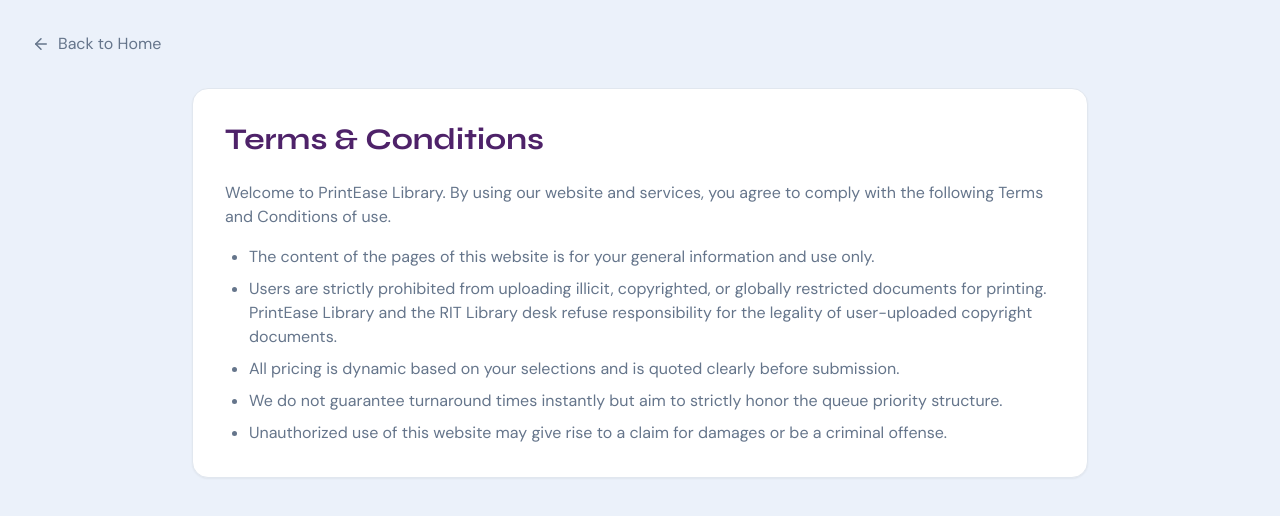
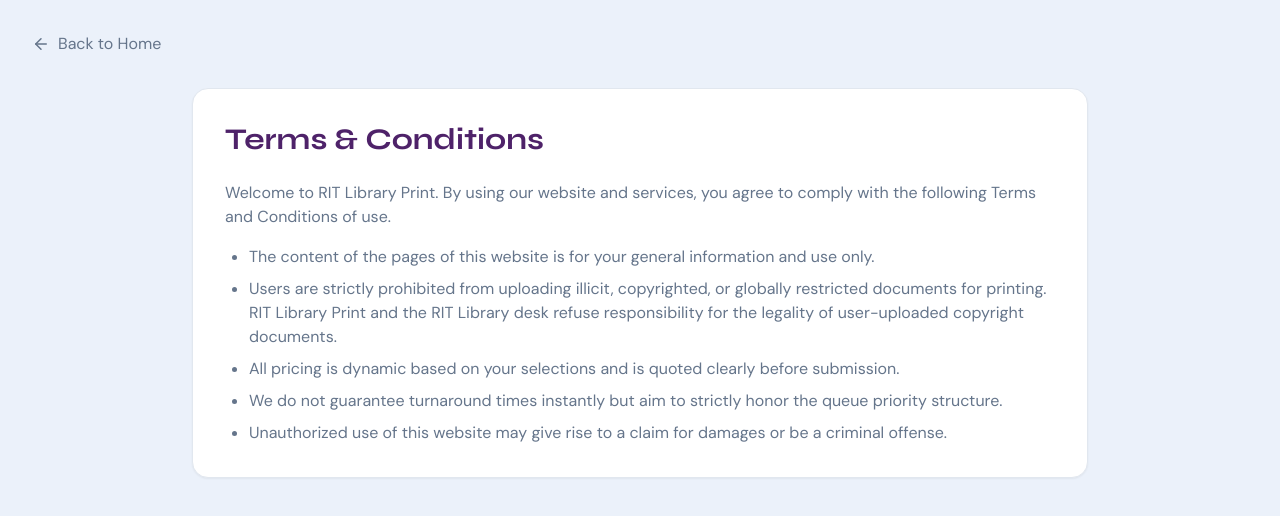
Before and after one commit to vk9199kadam-hue/print-lib, a React (Vite) app: page /terms in a window 1280 px wide. Shown: the top 516 px of the page. Built offline with nearby package versions, Linux system fonts and the light colour scheme; no server answers.

Commit message:
Rename PrintEase Library to RIT Library Print

```diff
--- a/index.html
+++ b/index.html
@@ -4,9 +4,9 @@
     <meta charset="UTF-8" />
     <meta name="viewport" content="width=device-width, initial-scale=1.0" />
     <link rel="icon" type="image/svg+xml" href="/favicon.svg" />
-    <title>PrintEase Library</title>
+    <title>RIT Library Print</title>
     <meta name="description" content="RIT College Internal Printing Portal" />
-    <meta name="author" content="PrintEase" />
+    <meta name="author" content="RIT Library Print" />
   </head>
 
   <body>
--- a/src/pages/Landing.tsx
+++ b/src/pages/Landing.tsx
@@ -52,7 +52,7 @@
               <Library size={28} />
            </div>
            <h1 className="font-syne font-black text-4xl md:text-5xl text-slate-900 tracking-tighter">
-             PrintEase <span className="text-blue-600">Library</span>
+             RIT Library <span className="text-blue-600">Print</span>
            </h1>
         </div>
         <p className="mt-2 text-lg text-slate-500 font-bold uppercase tracking-widest text-xs relative z-10">
--- a/src/pages/public/About.tsx
+++ b/src/pages/public/About.tsx
@@ -12,9 +12,9 @@
       <div className="max-w-4xl mx-auto bg-card p-8 rounded-2xl shadow-sm border border-input">
         <h1 className="text-3xl font-bold mb-6 text-blue-primary">About Us</h1>
         <div className="space-y-4 text-muted-foreground">
-          <p>Welcome to PrintEase Library.</p>
+          <p>Welcome to RIT Library Print.</p>
           <p>We are a dedicated online platform designed to simplify document printing for college students and staff. Our mission is to bridge the gap between students needing fast, reliable printing and the RIT Library services, reducing waiting lines and ensuring seamless order management.</p>
-          <p>Through PrintEase Library, you can seamlessly upload documents, select precisely how you want them printed, and submit them directly. Your print orders are instantly sent to the library desk for processing.</p>
+          <p>Through RIT Library Print, you can seamlessly upload documents, select precisely how you want them printed, and submit them directly. Your print orders are instantly sent to the library desk for processing.</p>
           <p>Our goal is to make campus printing incredibly efficient, fully transparent, and user-friendly!</p>
         </div>
       </div>
--- a/src/pages/public/Contact.tsx
+++ b/src/pages/public/Contact.tsx
@@ -14,7 +14,7 @@
         <div className="space-y-4 text-muted-foreground">
           <p>If you have any questions or require support regarding your print orders, please contact us immediately.</p>
           <div className="my-6 space-y-3 bg-secondary/50 p-6 rounded-xl border border-input">
-            <p><strong className="text-foreground">Legal Entity Name:</strong> Viraj Kadam (PrintEase Library)</p>
+            <p><strong className="text-foreground">Legal Entity Name:</strong> Viraj Kadam (RIT Library Print)</p>
             <p><strong className="text-foreground">Official Email:</strong> vk9199kadam@gmail.com</p>
             <p><strong className="text-foreground">Contact Number:</strong> +91-9359075793</p>
             <p><strong className="text-foreground">Operational Address:</strong> College Campus, Ishwarpur, PIN - 415409, Maharashtra, India</p>
--- a/src/pages/public/Privacy.tsx
+++ b/src/pages/public/Privacy.tsx
@@ -16,7 +16,7 @@
           <h2 className="text-xl font-bold text-foreground mt-6 mb-2">1. Personal Information We Collect</h2>
           <p>We collect essential details to process your documents, including your Name, Roll Number, Email, and the structural digital files (PDF, PPT, Word) you upload.</p>
           <h2 className="text-xl font-bold text-foreground mt-6 mb-2">2. How Do We Use Your Personal Information?</h2>
-          <p>Your privacy is our priority. At PrintEase Library, we implement strict standards for handling student documents.</p>
+          <p>Your privacy is our priority. At RIT Library Print, we implement strict standards for handling student documents.</p>
           <p>Your uploaded documents are processed specifically by the RIT Library desk staff to complete the order. We do not sell or freely distribute any user data.</p>
           <p>We only collect the information necessary to identify your order (Name and PRN). All identifiable data and files are purged according to our temporary storage policy.</p>
         </div>
--- a/src/pages/public/Refund.tsx
+++ b/src/pages/public/Refund.tsx
@@ -12,7 +12,7 @@
       <div className="max-w-4xl mx-auto bg-card p-8 rounded-2xl shadow-sm border border-input">
         <h1 className="text-3xl font-bold mb-6 text-blue-primary">Corrective Measures Policy</h1>
         <div className="space-y-4 text-muted-foreground">
-          <p>At PrintEase Library, we try to ensure your satisfaction with every print securely.</p>
+          <p>At RIT Library Print, we try to ensure your satisfaction with every print securely.</p>
           <p>Since this is a student service portal, our primary goal is to provide accurate and high-quality prints for your academic success.</p>
           <p>If there is an error on the prints (massive streaks, missing pages due to our system bug, or incorrect binding services) you can report it at the library desk physically during pickup.</p>
           <p>We do not offer cash refunds, but we will re-print any defective documents caused by library equipment errors at no additional cost.</p>
--- a/src/pages/public/Terms.tsx
+++ b/src/pages/public/Terms.tsx
@@ -12,10 +12,10 @@
       <div className="max-w-4xl mx-auto bg-card p-8 rounded-2xl shadow-sm border border-input">
         <h1 className="text-3xl font-bold mb-6 text-blue-primary">Terms & Conditions</h1>
         <div className="space-y-4 text-muted-foreground">
-          <p>Welcome to PrintEase Library. By using our website and services, you agree to comply with the following Terms and Conditions of use.</p>
+          <p>Welcome to RIT Library Print. By using our website and services, you agree to comply with the following Terms and Conditions of use.</p>
           <ul className="list-disc pl-6 space-y-2 mt-4">
             <li>The content of the pages of this website is for your general information and use only.</li>
-            <li>Users are strictly prohibited from uploading illicit, copyrighted, or globally restricted documents for printing. PrintEase Library and the RIT Library desk refuse responsibility for the legality of user-uploaded copyright documents.</li>
+            <li>Users are strictly prohibited from uploading illicit, copyrighted, or globally restricted documents for printing. RIT Library Print and the RIT Library desk refuse responsibility for the legality of user-uploaded copyright documents.</li>
             <li>All pricing is dynamic based on your selections and is quoted clearly before submission.</li>
             <li>We do not guarantee turnaround times instantly but aim to strictly honor the queue priority structure.</li>
             <li>Unauthorized use of this website may give rise to a claim for damages or be a criminal offense.</li>
--- a/vite.config.ts
+++ b/vite.config.ts
@@ -18,10 +18,10 @@
       registerType: 'autoUpdate',
       includeAssets: ['favicon.svg', 'logo.png'],
       manifest: {
-        name: 'PrintEase Student App',
-        short_name: 'PrintEase',
+        name: 'RIT Library Print',
+        short_name: 'RIT Library',
         description: 'Upload your assignments to the print queue instantly.',
-        theme_color: '#1B4FFF',
+        theme_color: '#4E2269',
         background_color: '#ffffff',
         display: 'standalone',
         start_url: '/student/login',
```
